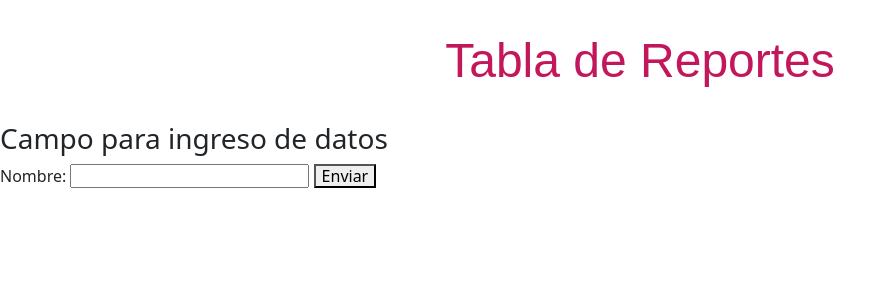
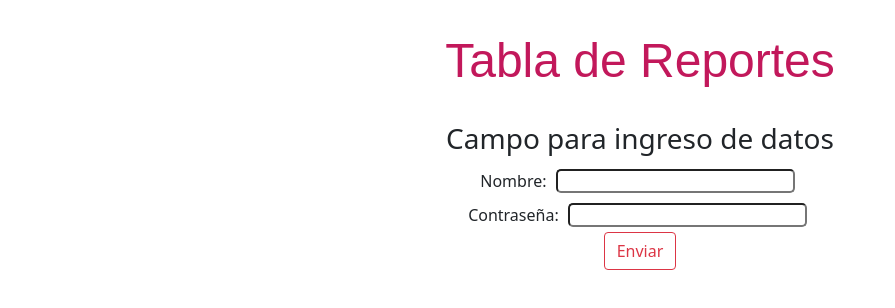
Before and after one commit to CriSarC/Tablero_Reportes, a website built with Parcel: page index.html in a window 1280 px wide. Shown: the whole page, without its empty margins (0-895 px from the left). Built offline with nearby package versions, Linux system fonts and the light colour scheme.

Commit message:
Primera aproximación formulario de ingreso de datos

```diff
--- a/css/main.css
+++ b/css/main.css
@@ -263,8 +263,14 @@ textarea {
 
 /* to create a new class --> . and name of the class */
 .estilo-titulo{
-  font-family: 'Dosis', sans-serif;
+
+    font-family: 'Dosis', sans-serif;
     font-size: 3rem;
     text-align: center;
     color:#C2185b;
 }
+
+.estilo-input{
+  margin:5px;
+  border-radius: 5px;
+}
--- a/index.html
+++ b/index.html
@@ -36,18 +36,29 @@
      with h1, h2, h3 we can create titles, subtitles and sub-subtitles {it's not recommended practice}
      is better use class h1, h2 and furthermore to simulate this behavior in <p> etiquettes
   -->
+  <form>
+    <div class="text-center">
   <!-- also we can create class to add a custom style in a etiquette -->
   <h1 class="estilo-titulo"> Tabla de Reportes</h1>
   <p class="h3">Campo para ingreso de datos</p>
 
   <!-- add a new imput. with id we can reffer to this input-->
   <label for="name"> Nombre:</label>
-  <input type="text" id="name" name="nombre">
+  <input type="text" id="name" name="nombre" class="estilo-input">
+
+  <br>
+  <label for="password"> Contraseña:</label>
+  <input type="password" id="password" name="contraseña" class="estilo-input">
+  <div>
+    <button class="btn btn-outline-danger">Enviar</button>
+  </div>
+
+
 
   <!-- we can send data with a button -->
-  <button type="reset submit">Enviar</button>
 
-
+    </div>
+</form>
 
 
 
```
